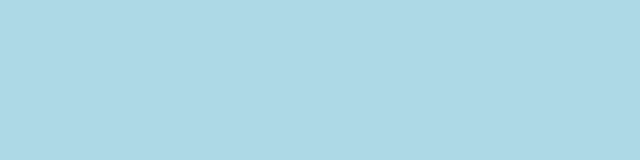
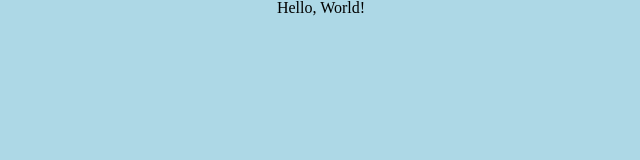
Before and after one commit to nzoam93/frontend, a React (Create React App) app: page /hello in a window 1280 px wide. Shown: the top 160 px of the page, without its empty margins (319-959 px from the left). Built offline with nearby package versions, Linux system fonts and the light colour scheme.

Commit message:
added helloworld component

```diff
--- a/src/App.js
+++ b/src/App.js
@@ -1,6 +1,7 @@
 import React from "react";
 import {Route, Switch} from "react-router-dom";
 import BackendStatement from "./components/backend-statement/BackendStatement";
+import HelloWorld from "./components/helloWorld/HelloWorld";
 import QuestionIndex from "./components/question/QuestionIndex";
 
 function App() {
@@ -13,6 +14,9 @@ function App() {
         <Route exact path="/backend-statement">
             <BackendStatement/>
         </Route>
+        <Route exact path="/hello">
+            <HelloWorld />
+        </Route>
       </Switch>
     </div>
   );
--- /dev/null
+++ b/src/components/helloWorld/HelloWorld.jsx
@@ -0,0 +1,7 @@
+import React from 'react';
+
+const HelloWorld = () => {
+    return <div>Hello, World!</div>;
+};
+
+export default HelloWorld;
```
